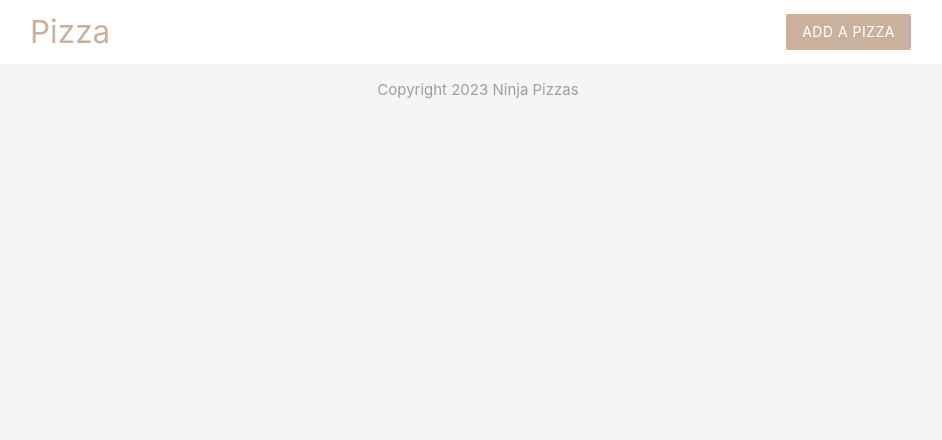
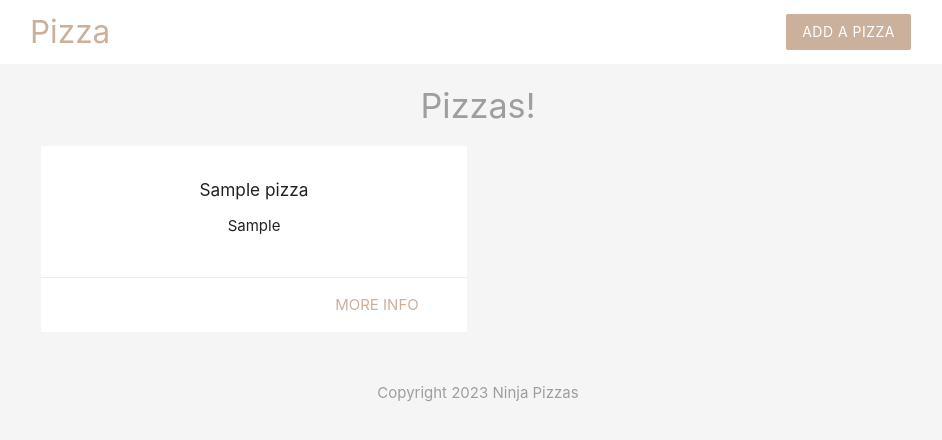
Before and after one commit to AbdulkarimMziya/formPHP_1, a PHP site: page / in a window 1280 px wide. Shown: the top 440 px of the page, without its empty margins (162-1104 px from the left). Run offline with PHP 8.4, Linux system fonts and the light colour scheme; tables that the repository leaves empty or names only in its code hold one stand-in row (values such as "Sample post").

Commit message:
Update index.php

```diff
--- a/tuts/index.php
+++ b/tuts/index.php
@@ -11,15 +11,35 @@
 ?> -->
 
 <?php
-    #1. How to connect to the Database
+    /***** How to connect to the Database *****/
 
-    // connect to database
-    $conn = mysqli_connect('localhost','abdul','test1234','ninja_pizza');  // ('host', 'username', 'password','DB_name')
+    #1. connect to database
+    $conn = mysqli_connect('localhost','root','','ninja_pizza');  // ('host', 'username', 'password','DB_name')
 
-    // check connection
+    #2. check connection
     if(!$conn){
         echo 'Connection error: ' . mysqli_connect_error();
     }
+
+    #3. Write query for all pizzas
+    $sql = 'SELECT title,ingredients,id FROM pizzas ORDER BY created_at';
+
+    #4. Make query & get result
+    $result = mysqli_query($conn, $sql);
+
+    #5. Fetch the resulting rows as an array
+    // Fetch all rows as associative arrays
+    $pizzas = mysqli_fetch_all($result, MYSQLI_ASSOC);
+
+
+    // free result from memory
+    mysqli_free_result($result);
+
+    // close connection
+    // mysql_close($conn);
+
+    // print_r($pizzas);
+
 
 ?>
 <!DOCTYPE html>
@@ -31,6 +51,36 @@
 </head>
 <body>
     <?php include('templates/header.php'); ?>
+
+        <h4 class="center grey-text">Pizzas!</h4>
+
+        <div class="container">
+            <div class="row">
+
+                <?php foreach ($pizzas as $pizza) : ?>
+
+                    <div class="col s6 md3">
+                        <div class="card z-depth-0">
+                            <div class="card-content center">
+                                <h6> <?php echo htmlspecialchars($pizza['title']); ?> </h6>
+                                <div>
+                                    <ul>
+                                        <?php foreach (explode(',', $pizza['ingredients']) as $ingredient) { ?>
+                                            <li> <?php echo htmlspecialchars($ingredient); ?> </li>
+                                        <?php } ?>
+                                    </ul>
+                                </div>
+                            </div>
+                            <div class="card-action right-align">
+                                <a class="brand-text" href="#">more info</a>
+                            </div>
+                        </div>
+                    </div>
+
+                <?php endforeach; ?>
+
+            </div>
+        </div>
     <?php include('templates/footer.php'); ?>
 
 
```
